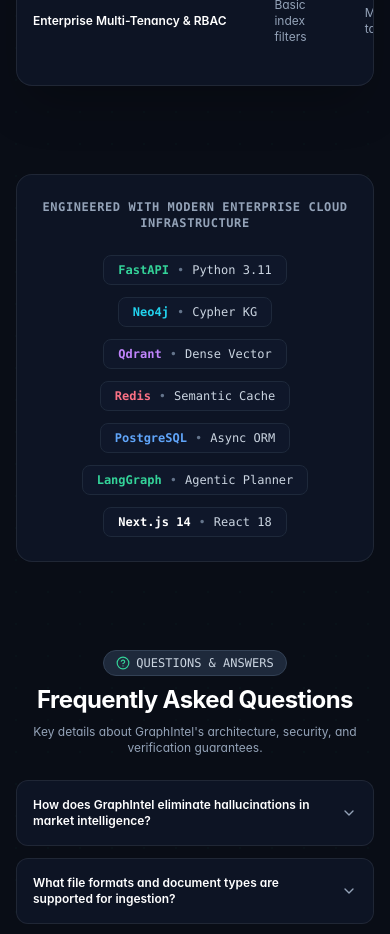
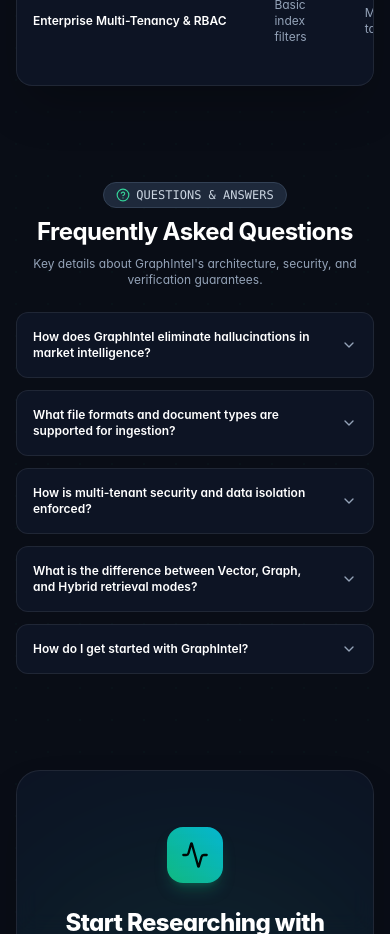
Before and after one commit to Krishna-Dhawangale/GraphIntel, a Next.js app in the folder frontend/: page / in a window 390 px wide. Shown: the part 5120-6054 px from the top of the page. Built offline with nearby package versions, Linux system fonts and the light colour scheme; no server answers.

Commit message:
refactor(landing): remove enterprise cloud infrastructure tech stack section

```diff
--- a/frontend/src/app/page.tsx
+++ b/frontend/src/app/page.tsx
@@ -646,51 +646,6 @@
         </div>
       </section>
 
-      {/* ================= TECH STACK SHOWCASE ================= */}
-      <section className="max-w-6xl mx-auto px-4 sm:px-6 py-10 relative z-10">
-        <div className="glass-panel p-6 sm:p-8 rounded-2xl border border-border text-center space-y-6">
-          <h3 className="text-xs font-semibold uppercase tracking-wider text-slate-400 font-mono">
-            Engineered with Modern Enterprise Cloud Infrastructure
-          </h3>
-          <div className="flex flex-wrap items-center justify-center gap-3 sm:gap-4 text-xs sm:text-sm font-mono text-slate-300">
-            <div className="px-3.5 py-1.5 rounded-lg bg-slate-900 border border-border flex items-center space-x-2">
-              <span className="text-emerald-400 font-bold">FastAPI</span>
-              <span className="text-slate-500">•</span>
-              <span>Python 3.11</span>
-            </div>
-            <div className="px-3.5 py-1.5 rounded-lg bg-slate-900 border border-border flex items-center space-x-2">
-              <span className="text-cyan-400 font-bold">Neo4j</span>
-              <span className="text-slate-500">•</span>
-              <span>Cypher KG</span>
-            </div>
-            <div className="px-3.5 py-1.5 rounded-lg bg-slate-900 border border-border flex items-center space-x-2">
-              <span className="text-purple-400 font-bold">Qdrant</span>
-              <span className="text-slate-500">•</span>
-              <span>Dense Vector</span>
-            </div>
-            <div className="px-3.5 py-1.5 rounded-lg bg-slate-900 border border-border flex items-center space-x-2">
-              <span className="text-rose-400 font-bold">Redis</span>
-              <span className="text-slate-500">•</span>
-              <span>Semantic Cache</span>
-            </div>
-            <div className="px-3.5 py-1.5 rounded-lg bg-slate-900 border border-border flex items-center space-x-2">
-              <span className="text-blue-400 font-bold">PostgreSQL</span>
-              <span className="text-slate-500">•</span>
-              <span>Async ORM</span>
-            </div>
-            <div className="px-3.5 py-1.5 rounded-lg bg-slate-900 border border-border flex items-center space-x-2">
-              <span className="text-emerald-400 font-bold">LangGraph</span>
-              <span className="text-slate-500">•</span>
-              <span>Agentic Planner</span>
-            </div>
-            <div className="px-3.5 py-1.5 rounded-lg bg-slate-900 border border-border flex items-center space-x-2">
-              <span className="text-white font-bold">Next.js 14</span>
-              <span className="text-slate-500">•</span>
-              <span>React 18</span>
-            </div>
-          </div>
-        </div>
-      </section>
 
       {/* ================= INTERACTIVE FAQ SECTION ================= */}
       <section id="faq" className="max-w-4xl mx-auto px-4 sm:px-6 py-12 relative z-10 space-y-6 scroll-mt-20">
```
